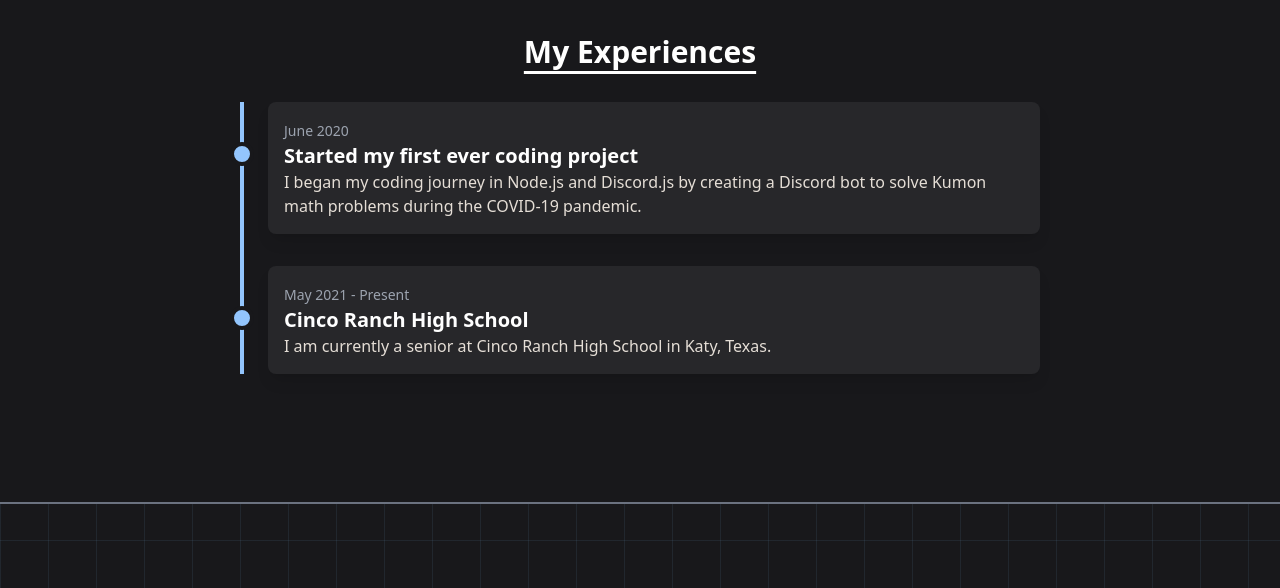
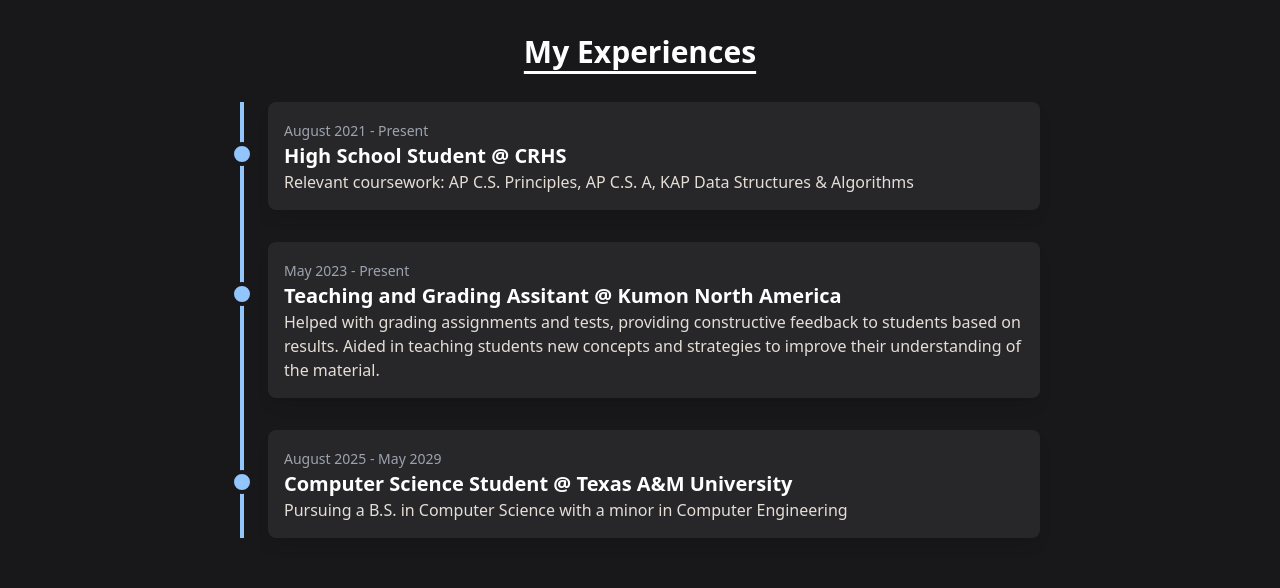
Before and after one commit to Jeydin21/Website, a Next.js app: page / in a window 1280 px wide. Shown: the part 1380-1968 px from the top of the page. Built offline with nearby package versions, Linux system fonts and the light colour scheme; no server answers.

Commit message:
Update Experience section

```diff
--- a/components/sections/Experience.tsx
+++ b/components/sections/Experience.tsx
@@ -3,14 +3,19 @@
 
 const experiences = [
   {
-    date: 'June 2020',
-    title: 'Started my first ever coding project',
-    description: 'I began my coding journey in Node.js and Discord.js by creating a Discord bot to solve Kumon math problems during the COVID-19 pandemic.',
+    date: 'August 2021 - Present',
+    title: 'High School Student @ CRHS',
+    description: 'Relevant coursework: AP C.S. Principles, AP C.S. A, KAP Data Structures & Algorithms',
   },
   {
-    date: 'May 2021 - Present',
-    title: 'Cinco Ranch High School',
-    description: 'I am currently a senior at Cinco Ranch High School in Katy, Texas.',
+    date: 'May 2023 - Present',
+    title: 'Teaching and Grading Assitant @ Kumon North America',
+    description: 'Helped with grading assignments and tests, providing constructive feedback to students based on results. Aided in teaching students new concepts and strategies to improve their understanding of the material.',
+  },
+  {
+    date: 'August 2025 - May 2029',
+    title: 'Computer Science Student @ Texas A&M University',
+    description: 'Pursuing a B.S. in Computer Science with a minor in Computer Engineering',
   },
 ];
 
```
